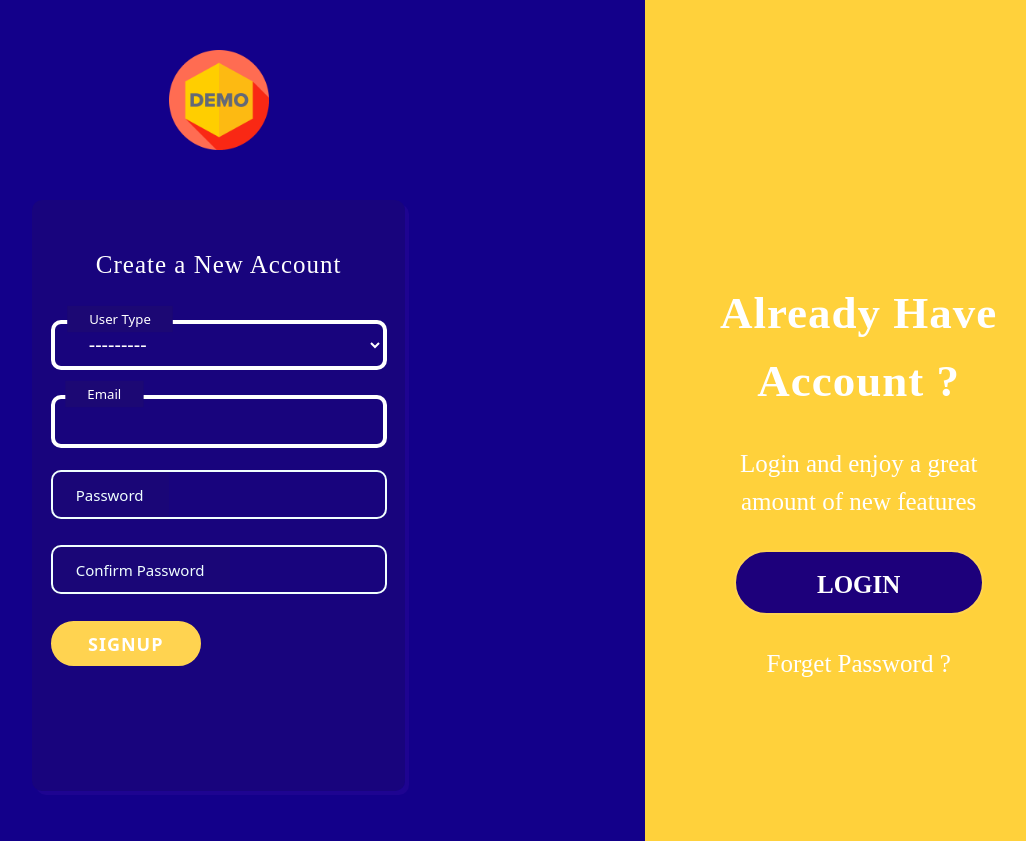
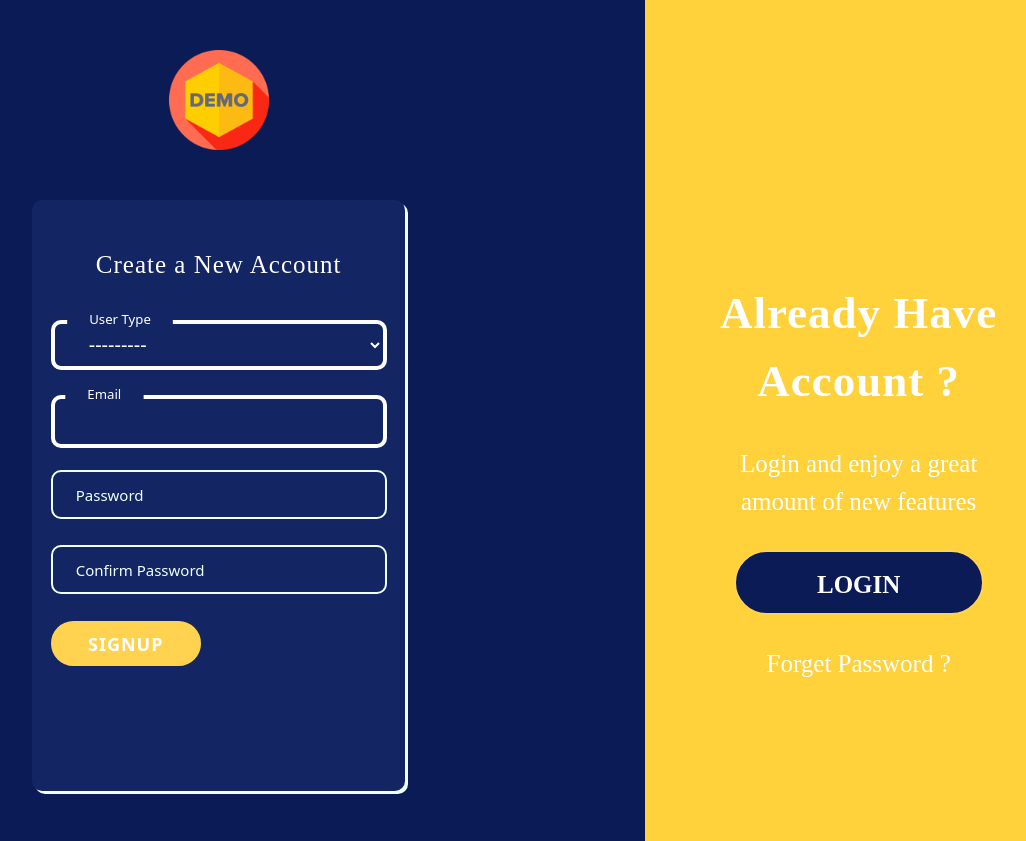
Before and after one commit to Wizer-Properties/wizerproperties, a Django app: page /get-started/ in a window 1280 px wide. Shown: the whole page, without its empty margins (208-1234 px from the left). Run offline with Django 4.2, Linux system fonts and the light colour scheme; some libraries are stand-ins or nearby versions; some web fonts are replaced.

Commit message:
change background color

```diff
--- a/static/css/auth.css
+++ b/static/css/auth.css
@@ -1,5 +1,5 @@
 .login-form-box{
-    background-color: #13008a;
+    background-color: #0a1b56;
     min-height: 100vh;
     color: white;
 }
@@ -27,8 +27,8 @@
     margin: 50px auto;
     border-radius: 10px;
     padding: 40px 0px;
-    background-color: #1c08748c;
-    box-shadow: 4px 4px #1e0491;
+    background-color: #132563;
+    box-shadow: 3px 3px #f0ffff;
 }
 .authForm {
     position: relative;
@@ -54,7 +54,7 @@
     font-size: 15px;
     color: #f0ffff;
     padding: 0 25px;
-    background-color: #1c08748c;
+    background-color: #132563;
     transition: 0.2s ease;
 }
 .authInput:focus, .authInput:not(:placeholder-shown) {
@@ -69,7 +69,7 @@
    transform:  translate(-15px, -16px) scale(0.88);
    z-index: 1111;
    margin: 0 24px;
-   background-color: #1c0874;
+   background-color: #132563;
  }
 .authInput::placeholder {
    opacity: 0;
@@ -125,7 +125,7 @@
     margin: 30px auto;
 }
 .authSignUpButton {
-    background-color: #1d007b;
+    background-color: #0a1b56;
     width: 250px;
     height: 65px;
     border-radius: 35px;
@@ -154,7 +154,7 @@
     height: 50px;
 }
 .authSelectInput option {
-    background-color: #1d007b;
+    background-color: #0a1b56;
 }
 .profileCompanyDeatils {
     height: 150px;
@@ -178,7 +178,7 @@
     -webkit-box-orient: vertical;
     overflow: hidden;
     text-overflow: ellipsis;
-    background-color: #1d007b;
+    background-color: #132563;
     margin-top: 27px;
     border: 2px solid #f0ffff;
     border-radius: 10px;
```
Also changed, not shown: Design/static/css/auth.css (+8 -8 lines).
